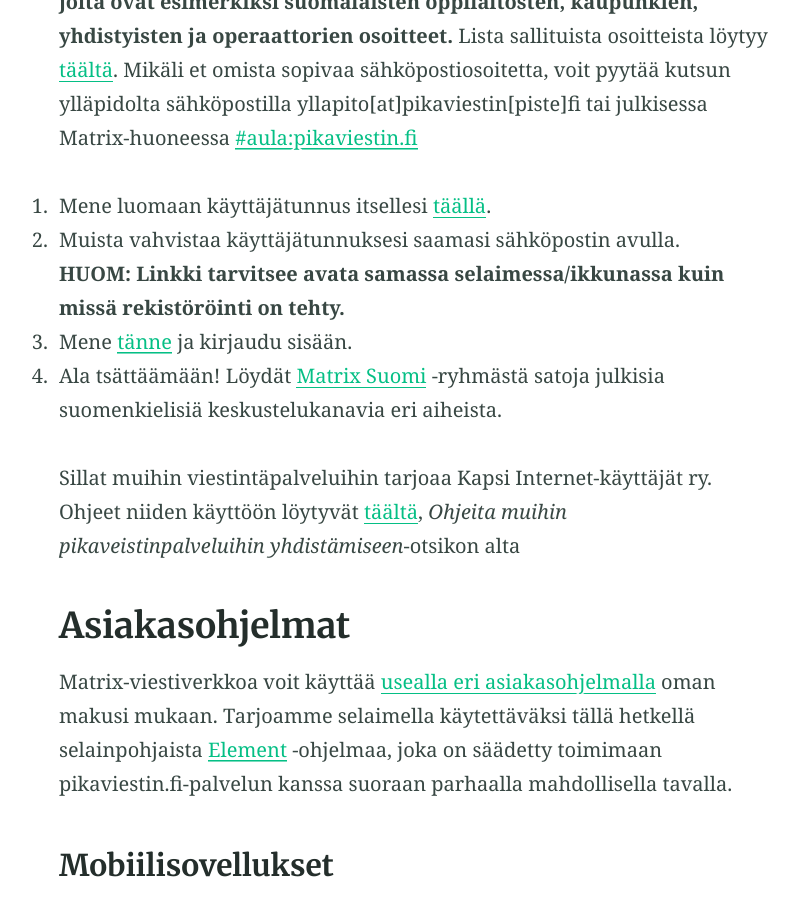
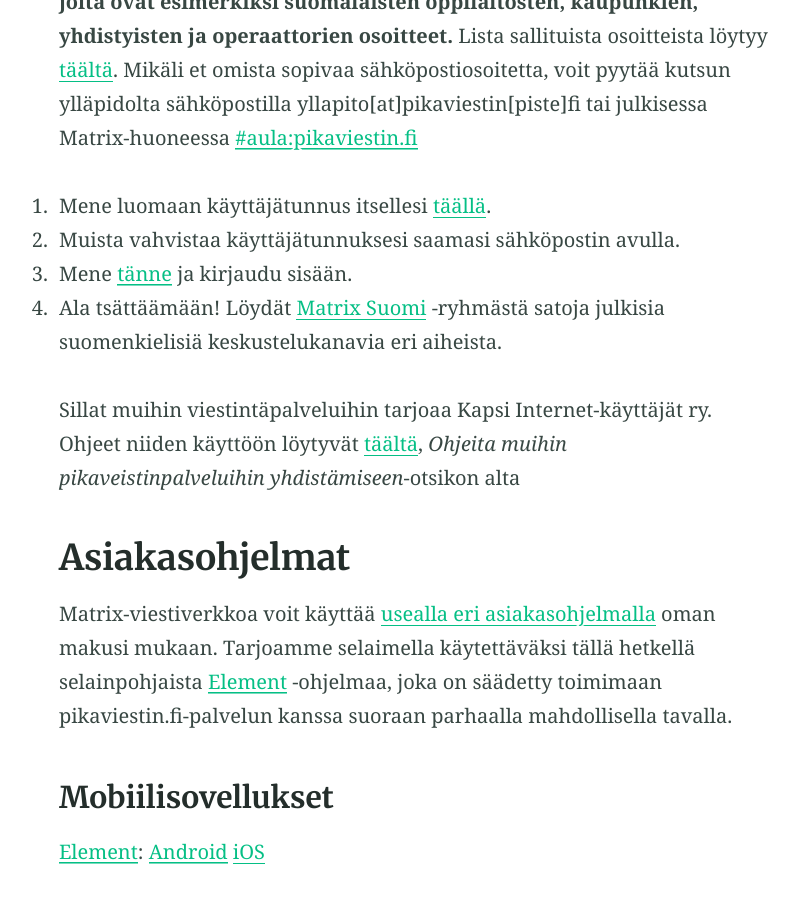
Before and after one commit to pikaviestin/website-www.pikaviestin.fi, a Jekyll site: the page built from index.md, in a window 1280 px wide and 900 px high, scrolled down 1801 px. Shown: the whole window, without its empty margins (224-1023 px from the left). Built offline with Jekyll 4.4.1, drawn with Linux system fonts in a browser that asks for light colours.

Commit message:
Removed mention of needing to do the invite in same browser window as it's not supposed to be required anymore.

```diff
--- a/index.md
+++ b/index.md
@@ -35,7 +35,6 @@
 
 1. Mene luomaan käyttäjätunnus itsellesi [täällä](https://login.pikaviestin.fi/if/flow/matrix-enrollment/).
 2. Muista vahvistaa käyttäjätunnuksesi saamasi sähköpostin avulla.
-**HUOM: Linkki tarvitsee avata samassa selaimessa/ikkunassa kuin missä rekistöröinti on tehty.**
 3. Mene [tänne](https://chat.pikaviestin.fi) ja kirjaudu sisään.
 4. Ala tsättäämään! Löydät [Matrix Suomi](https://matrix.to/#/#matrix-suomi:kapsi.fi) -ryhmästä satoja julkisia suomenkielisiä keskustelukanavia eri aiheista.
 
```
